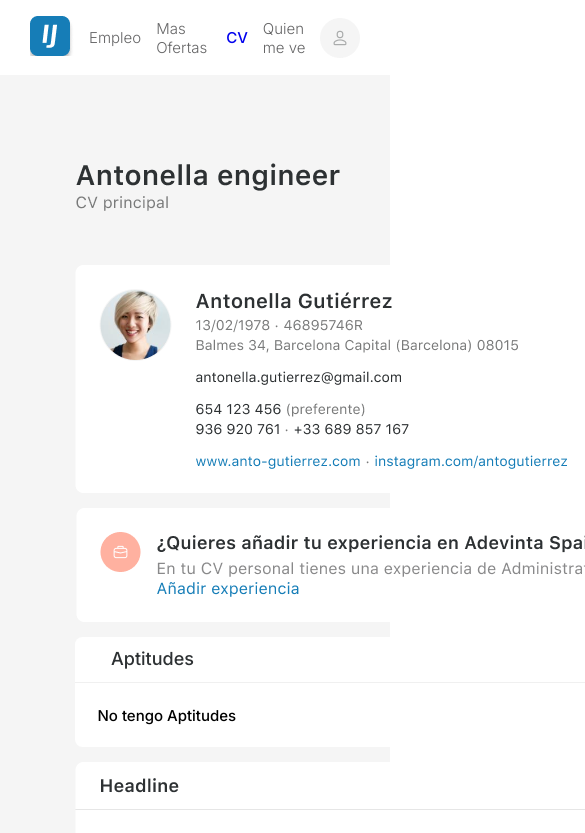
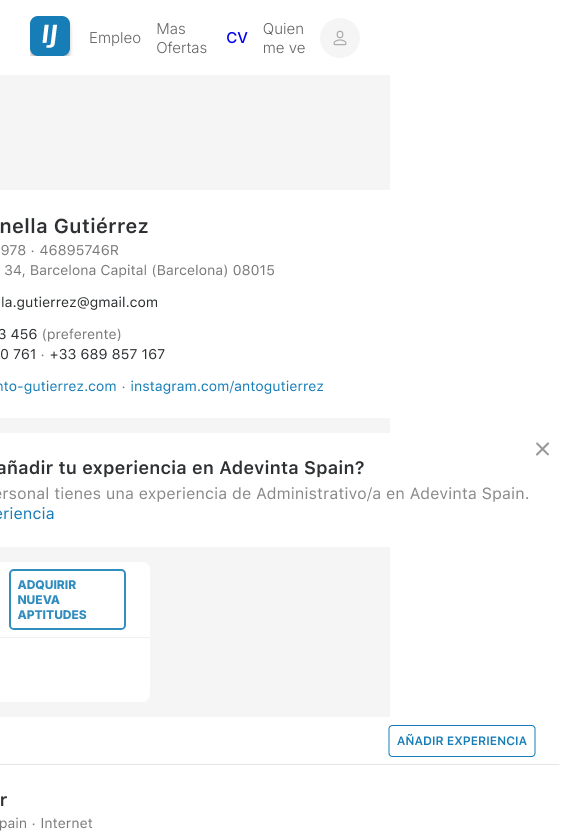
Before and after one commit to LeandroF01/infojobs-hackathon, a React (Vite) app: page /cv in a window 390 px wide. Shown: the top 833 px of the page, 585 px wide, since content can reach past the window. Built offline with nearby package versions, Linux system fonts and the light colour scheme.

Commit message:
Add style settings

```diff
--- a/src/style/cv.css
+++ b/src/style/cv.css
@@ -1,11 +1,14 @@
 .profile {
     display: flex;
+    justify-content: center;
+    align-items: start;
+    flex-wrap: wrap;
 }
 .header {
     display: flex;
-    justify-content: start;
+    justify-content: center;
     flex-direction: column;
-    align-items: start;
+    align-items: center;
     width: 100%;
     height: 100%;
     background: #F5F5F5;
@@ -13,61 +16,37 @@
 
 .profile__main {
     display: flex;
-    justify-content: center;
-    align-items: center;
+    justify-content: start;
+    align-items: start;
     flex-direction: column;
     margin: 3em 5em;
     gap: 1em;
 }
 
-.main__user {
+
+.profile__footer {
+    display: flex;
+    justify-content: center;
+    align-items: center;
 }
-.main__add {
-}
-.main__education {
-}
-.main__experience {
-}
-.main__language {
-}
-.main__other-data {
-}
-.main__other-info {
-}
-.main__skills {
-}
-.main__status-preferences {
-}
-.header__user {
-    margin: 5em 0 0 5em;
-}
-.profile__aside {
-}
-.aside {
-}
-.profile__footer {
-
-}
-
-
-.footer {
-
-
-}
-
-
 
 .main__aptitudes{
 	display: flex;
     flex-direction: column;
     justify-content: center;
-    width: 100%;
+    width: 729px;
     height: auto;
     background: #FFFFFF;
     border-radius: .5em;
 }
+@media (max-width:1110px) {
+    .main__aptitudes{
+        width: 319px;
+    }
+}
 
 .main__aptitudes-item{
+
 	display: flex;
     gap: 1em;
     padding: 1.5em;
@@ -110,3 +89,10 @@
     font-size: .8em;
     font-weight: 600;
 }
+.aptitudes__header-buttom:hover{
+    background:#328ebf22 ;
+
+}
+.aside{
+    margin: 7.5em 0;
+}
```
